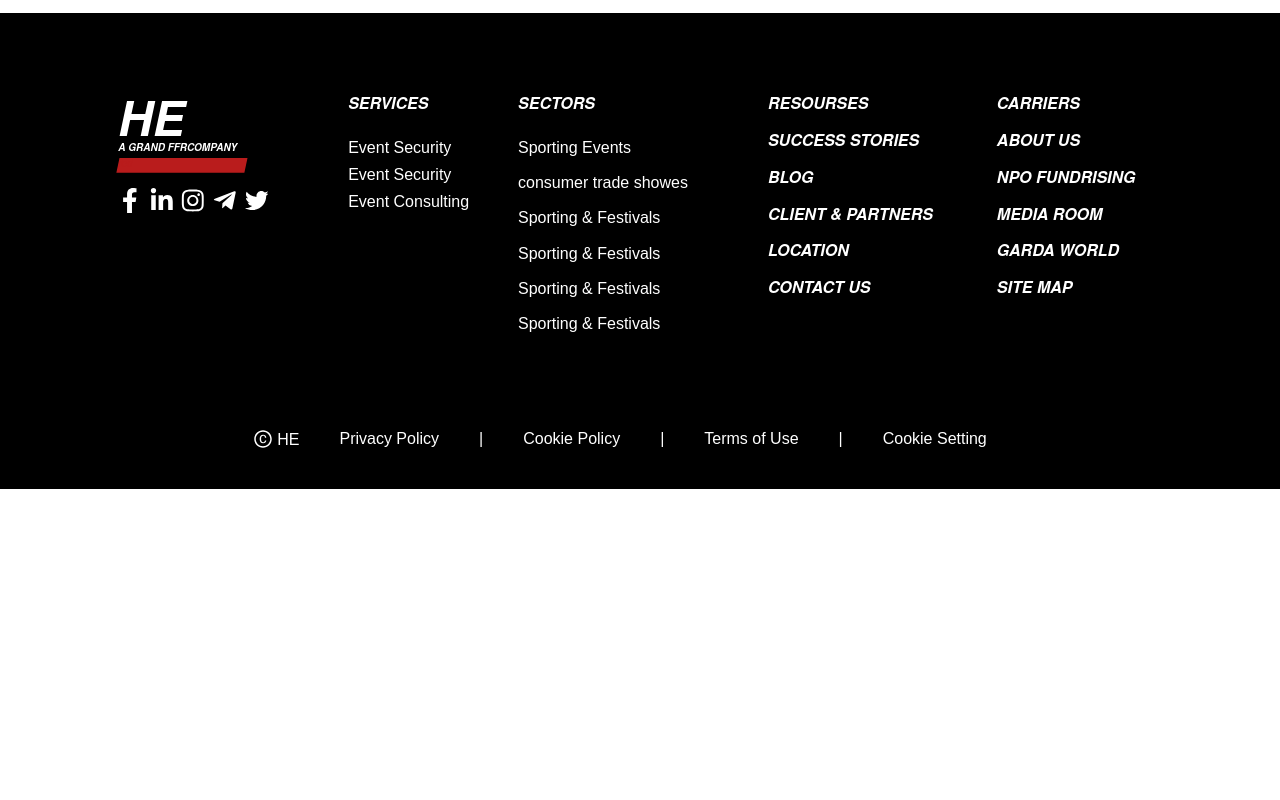
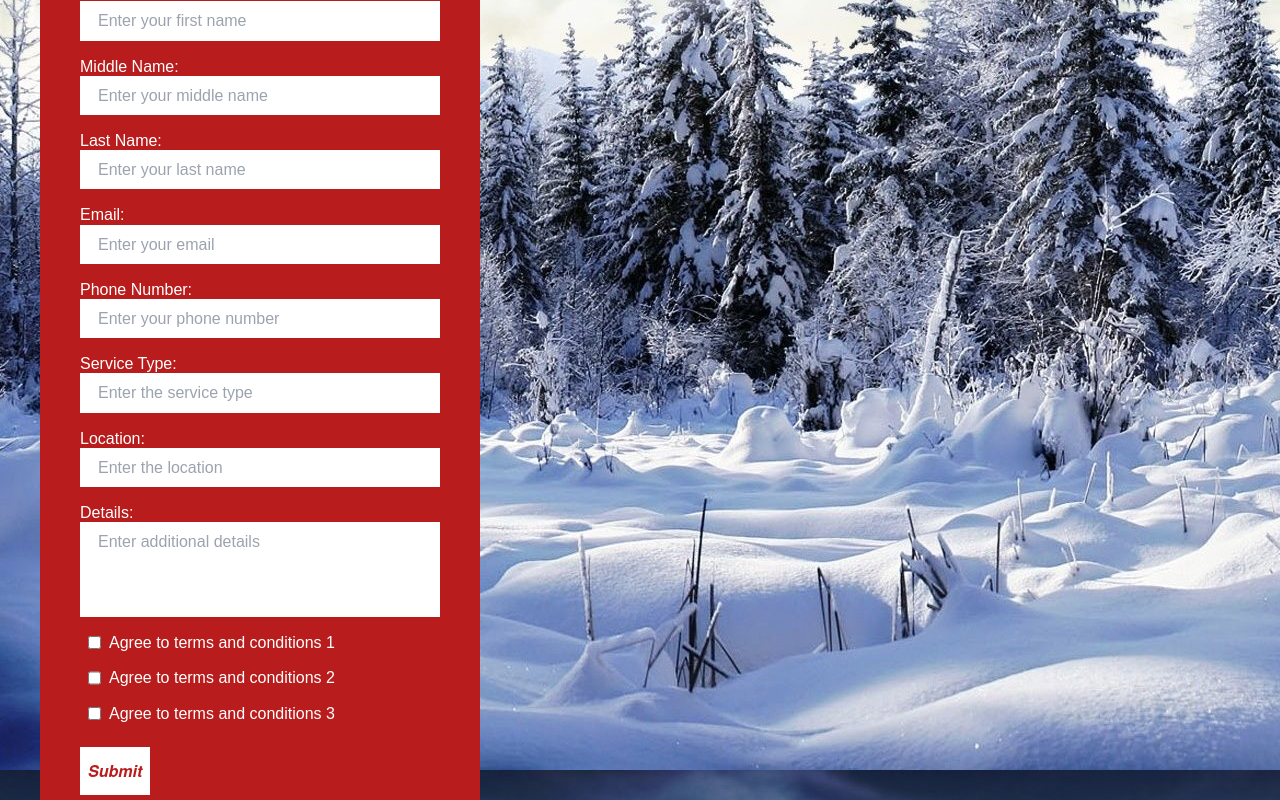
Before and after one commit to Yonas567/HE-staaffing-project, a React (Vite) app: page /service in a window 1280 px wide. Shown: the part 6740-7540 px from the top of the page. Before the commit the page ends 7229 px from the top, so only its background shows below. Built offline with nearby package versions, Linux system fonts and the light colour scheme.

Commit message:
Service page done and ServiceForm component done

```diff
--- a/src/components/ContactForm.jsx
+++ /dev/null
@@ -1,74 +0,0 @@
-import { useState } from "react";
-export default function () {
-  const [formData, setFormData] = useState();
-  const attributes = [
-    {
-      title: "Name:",
-      type: "text",
-      id: "name",
-      onchange: { handleChange },
-      placeholder: "Enter your name",
-    },
-    {
-      title: "Name:",
-      type: "text",
-      id: "name",
-      onchange: { handleChange },
-      placeholder: "Enter your name",
-    },
-    {
-      title: "Name:",
-      type: "text",
-      id: "name",
-      onchange: { handleChange },
-      placeholder: "Enter your name",
-    },
-    {
-      title: "Name:",
-      type: "text",
-      id: "name",
-      onchange: { handleChange },
-      placeholder: "Enter your name",
-    },
-    {
-      title: "Name:",
-      type: "text",
-      id: "name",
-      onchange: { handleChange },
-      placeholder: "Enter your name",
-    },
-    {
-      title: "Name:",
-      type: "text",
-      id: "name",
-      onchange: { handleChange },
-      placeholder: "Enter your name",
-    },
-    {
-      title: "Name:",
-      type: "text",
-      id: "name",
-      onchange: { handleChange },
-      placeholder: "Enter your name",
-    },
-    {
-      title: "Name:",
-      type: "text",
-      id: "name",
-      onchange: { handleChange },
-      placeholder: "Enter your name",
-    },
-    {
-      title: "Name:",
-      type: "text",
-      id: "name",
-      onchange: { handleChange },
-      placeholder: "Enter your name",
-    },
-  ];
-  return (
-    <form>
-      <div></div>
-    </form>
-  );
-}
--- /dev/null
+++ b/src/components/ServiceForm.jsx
@@ -0,0 +1,130 @@
+import { useState } from "react";
+
+export default function ServiceForm() {
+  const [formData, setFormData] = useState({
+    firstName: "",
+    lastName: "",
+    email: "",
+    phoneNumber: "",
+    serviceType: "",
+    location: "",
+    detail: "",
+  });
+
+  const handleChange = (e) => {
+    const { name, value } = e.target;
+    setFormData({ ...formData, [name]: value });
+  };
+
+  const handleSubmit = (e) => {
+    e.preventDefault();
+    console.log("Form Submitted:", formData);
+  };
+  const [checkboxes, setCheckboxes] = useState([false, false, false]);
+  const handleCheckboxChange = (index) => {
+    setCheckboxes((prev) =>
+      prev.map((checked, i) => (i === index ? !checked : checked))
+    );
+  };
+
+  const attributes = [
+    {
+      title: "First Name:",
+      type: "text",
+      name: "firstName",
+      placeholder: "Enter your first name",
+    },
+    {
+      title: "Middle Name:",
+      type: "text",
+      name: "middleName",
+      placeholder: "Enter your middle name",
+    },
+    {
+      title: "Last Name:",
+      type: "text",
+      name: "lastName",
+      placeholder: "Enter your last name",
+    },
+    {
+      title: "Email:",
+      type: "email",
+      name: "email",
+      placeholder: "Enter your email",
+    },
+    {
+      title: "Phone Number:",
+      type: "number",
+      name: "phoneNumber",
+      placeholder: "Enter your phone number",
+    },
+    {
+      title: "Service Type:",
+      type: "text",
+      name: "serviceType",
+      placeholder: "Enter the service type",
+    },
+    {
+      title: "Location:",
+      type: "text",
+      name: "location",
+      placeholder: "Enter the location",
+    },
+    {
+      title: "Details:",
+      type: "text",
+      name: "detail",
+      placeholder: "Enter additional details",
+    },
+  ];
+
+  return (
+    <form
+      onSubmit={handleSubmit}
+      style={{
+        backgroundImage: `url('/img5.jpg')`, // Replace with the actual image path
+      }}
+      className=" flex flex-col items-center justify-center gap-8 lg:items-start mt-20 mb-3">
+      <div className="bg-red-700 mx-4 md:mx-10 my-20 py-2 lg:mr-96 xl:mr-[800px]">
+        <div className=" bg-red-700  flex flex-col gap-4 text-white  ">
+          <h1 className="text-xl py-10 px-5 md:text-3xl md:mx-5">
+            Complete the form to contact us about our services
+          </h1>
+          {attributes.map((section, index) => (
+            <div key={index} className="flex flex-col px-2 md:px-10">
+              <p>{section.title}</p>
+              <input
+                type={section.type}
+                id={section.name}
+                name={section.name}
+                value={formData[section.name]} // Dynamically access the correct value
+                onChange={handleChange} // Correctly bind the handleChange function
+                placeholder={section.placeholder}
+                className={`border-2 border-white px-4 py-2 text-black ${
+                  index === attributes.length - 1 ? " pb-16 " : "py-10"
+                }`}
+              />
+            </div>
+          ))}
+        </div>
+        <div className="flex flex-col gap-4 text-white ml-2 my-4">
+          {checkboxes.map((isChecked, index) => (
+            <div key={index} className="flex gap-2 md:px-10">
+              <input
+                type="checkbox"
+                checked={isChecked}
+                onChange={() => handleCheckboxChange(index)}
+              />
+              <p>Agree to terms and conditions {index + 1}</p>
+            </div>
+          ))}
+        </div>
+        <button
+          type="submit"
+          className=" border-1 border-white px-2 py-4 bg-white text-red-700 ml-2 my-2 md:ml-10">
+          Submit
+        </button>
+      </div>
+    </form>
+  );
+}
--- /dev/null
+++ b/src/components/SucessStoriesbg-White.jsx
@@ -0,0 +1,3 @@
+export default function SucessStoriesBgWhite() {
+  return <div>hey there</div>;
+}
--- a/src/pages/Resources.jsx
+++ b/src/pages/Resources.jsx
@@ -1,3 +1,20 @@
+import SucessStoriesBgWhite from "../components/SucessStoriesbg-White";
 export default function Resources() {
-  return <div>hellow world</div>;
+  return (
+    <main className="mt-[133px]">
+      <section>
+        <article className="grid lg:grid-cols-[1.3fr,1fr]">
+          <div
+            className=" bg-red-700 flex flex-col gap-14 pt-10 justify-center pl-4 pb-20 md:pl-10 lg:pb-32 xl:pb-20 xl:pl-40
+          xl:pr-4 text-white ">
+            <h1 className="text-3xl md:text-5xl xl:text-6xl">RESOURCES</h1>
+          </div>
+          <img src="/img2.jpg" className=" hidden lg:block h-[230px]" />
+        </article>
+      </section>
+      <section>
+        <SucessStoriesBgWhite />
+      </section>
+    </main>
+  );
 }
--- a/src/pages/Service.jsx
+++ b/src/pages/Service.jsx
@@ -6,7 +6,7 @@ import ServiceOverview from "../components/ServicesOverview";
 import SucessStories from "../components/SuccessStories";
 import LookingToWork from "../components/Lookingtowork";
 import Faq from "../components/FAQ";
-
+import ServiceForm from "../components/ServiceForm";
 export default function Service() {
   return (
     <main className="mt-[133px]">
@@ -47,6 +47,9 @@ export default function Service() {
         <Faq />
       </section>
       <section>
+        <ServiceForm />
+      </section>
+      <section>
         <LookingToWork />
       </section>
     </main>
```
